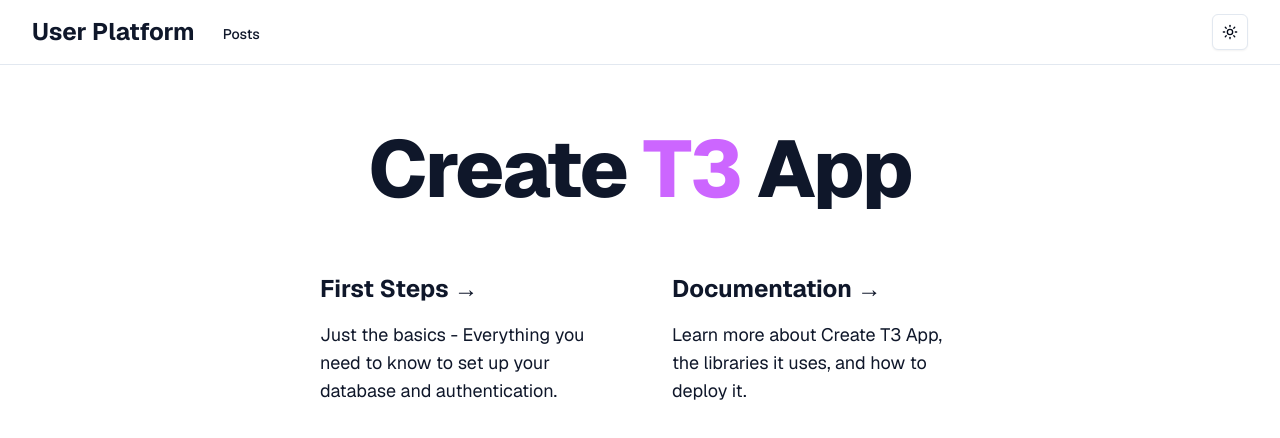
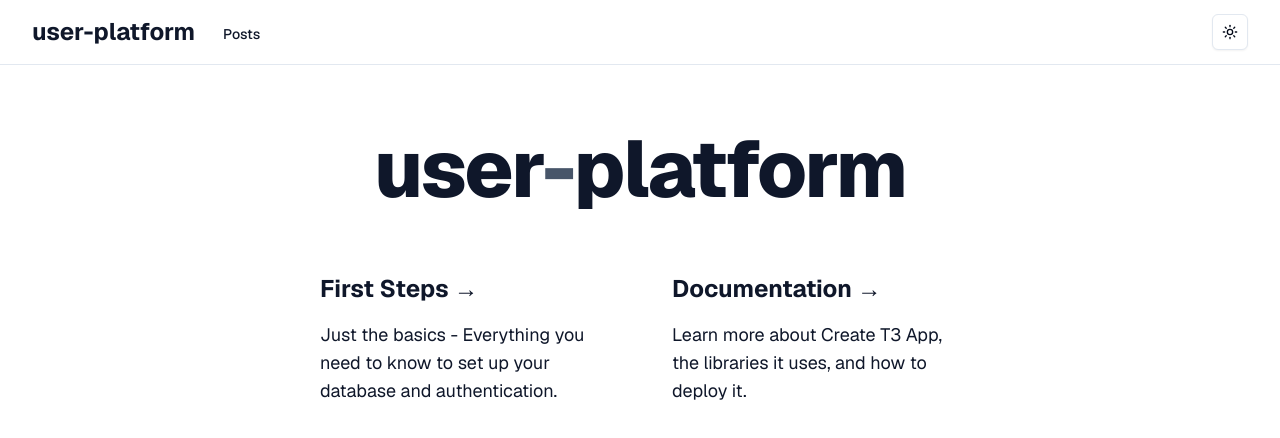
Before and after one commit to EthanHogan/user-platform, a Next.js app: page / in a window 1280 px wide. Shown: the top 438 px of the page. Built offline with nearby package versions, Linux system fonts and the light colour scheme.

Commit message:
updates branding

```diff
--- a/src/app/page.tsx
+++ b/src/app/page.tsx
@@ -5,7 +5,7 @@
     <main className="flex flex-col items-center justify-center">
       <div className="container flex flex-col items-center justify-center gap-12 px-4 py-16">
         <h1 className="text-primary text-5xl font-extrabold tracking-tight sm:text-[5rem]">
-          Create <span className="text-[hsl(280,100%,70%)]">T3</span> App
+          user<span className="text-slate-600">-</span>platform
         </h1>
         <div className="grid grid-cols-1 gap-4 sm:grid-cols-2 md:gap-8">
           <Link
--- a/src/components/top-nav.tsx
+++ b/src/components/top-nav.tsx
@@ -9,7 +9,7 @@
           <div className="flex">
             <div className="flex flex-shrink-0 items-center">
               <Link href="/" className="text-primary text-2xl font-bold">
-                User Platform
+                user-platform
               </Link>
             </div>
             <div className="hidden sm:ml-6 sm:flex sm:space-x-8">
```
